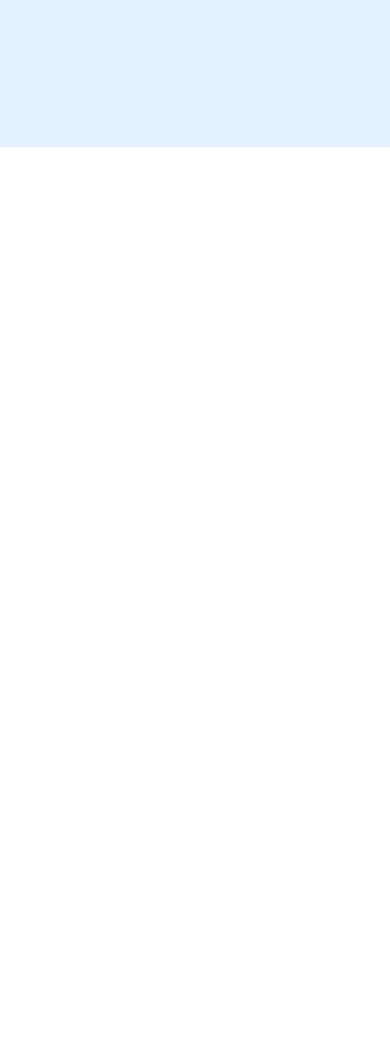
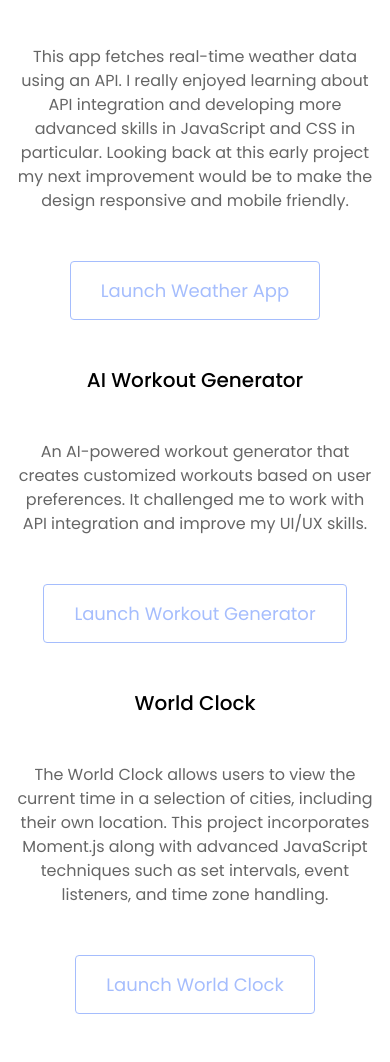
Before and after one commit to georgia-lee04/georgia-lee-portfolio, a plain HTML site: page index.html in a window 390 px wide. Shown: the part 622-1684 px from the top of the page. Before the commit the page ends 844 px from the top, so only its background shows below. Drawn offline with nearby package versions, Linux system fonts and the light colour scheme.

Commit message:
Integrated homepage content design

```diff
--- a/index.html
+++ b/index.html
@@ -34,5 +34,61 @@
       <p class="mb-5">- Based in London -</p>
       <a href="#" class="btn btn-branding">Get in touch</a>
     </div>
+
+    <p class="text-center m-5">......................</p>
+     <div class="container">
+      <div class="row mb-5">
+        <div class="col d-none d-lg-block">
+          <img src="images/weather-app.png" class="img-fluid" alt="" />
+        </div>
+        <div class="col">
+          <div class="project-description">
+            <h2 class="project-titles mb-5">Weather App</h2>
+            <p class="mb-5">
+              This app fetches real-time weather data using an API. I really
+              enjoyed learning about API integration and developing more
+              advanced skills in JavaScript and CSS in particular. Looking back
+              at this early project my next improvement would be to make the
+              design responsive and mobile friendly.
+            </p>
+            <a href="#" class="btn btn-branding-outline">Launch Weather App</a>
+          </div>
+        </div>
+      </div>
+      <div class="row mb-5">
+        <div class="col">
+          <div class="project-description">
+            <h2 class="project-titles mb-5">AI Workout Generator</h2>
+            <p class="mb-5">
+              An AI-powered workout generator that creates customized workouts
+              based on user preferences. It challenged me to work with API
+              integration and improve my UI/UX skills.
+            </p>
+            <a href="#" class="btn btn-branding-outline"
+              >Launch Workout Generator</a
+            >
+          </div>
+        </div>
+        <div class="col d-none d-lg-block">
+          <img src="images/ai-generator.png" class="img-fluid" alt="" />
+        </div>
+      </div>
+      <div class="row mb-5">
+        <div class="col d-none d-lg-block">
+          <img src="images/world-clock.png" class="img-fluid" alt="" />
+        </div>
+        <div class="col">
+          <div class="project-description">
+            <h2 class="project-titles mb-5">World Clock</h2>
+            <p class="mb-5">
+              The World Clock allows users to view the current time in a
+              selection of cities, including their own location. This project
+              incorporates Moment.js along with advanced JavaScript techniques
+              such as set intervals, event listeners, and time zone handling.
+            </p>
+            <a href="#" class="btn btn-branding-outline">Launch World Clock</a>
+          </div>
+        </div>
+      </div>
   </body>
 </html>
--- a/styles/style.css
+++ b/styles/style.css
@@ -9,20 +9,25 @@ body {
   color: black;
 }
 
+h1 {
+  font-weight: 200;
+  font-size: 96px;
+}
+
+h2 {
+  font-weight: 500;
+  font-size: 30px;
+}
+
+p {
+  line-height: 1.5;
+  opacity: 0.6;
+}
+
 .hero {
   background: var(--primary-color);
   text-align: center;
   padding: 160px 20px;
-}
-
-.hero h1 {
-  font-weight: 200;
-  font-size: 96px;
-}
-
-.hero h2 {
-  font-weight: 500;
-  font-size: 30px;
 }
 
 .btn-branding {
@@ -33,3 +38,35 @@ body {
   line-height: 27px;
   padding: 15px 30px;
 }
+
+.btn-branding-outline {
+  border: 1px solid var(--secondary-color);
+  color: var(--secondary-color);
+  border-radius: 4px;
+  font-size: 18px;
+  line-height: 27px;
+  padding: 15px 30px;
+}
+
+.project-description {
+  padding: 120px 60px;
+}
+
+@media (max-width: 900px) {
+  .project-description {
+    padding: 0;
+    text-align: center;
+  }
+
+  .hero {
+    padding: 80px 20px;
+  }
+
+  h1 {
+    font-size: 60px;
+  }
+
+  h2 {
+    font-size: 20px;
+  }
+}
```
Also changed, not shown: images/ai-generator.png (added), images/weather-app.png (added), images/world-clock.png (added).
